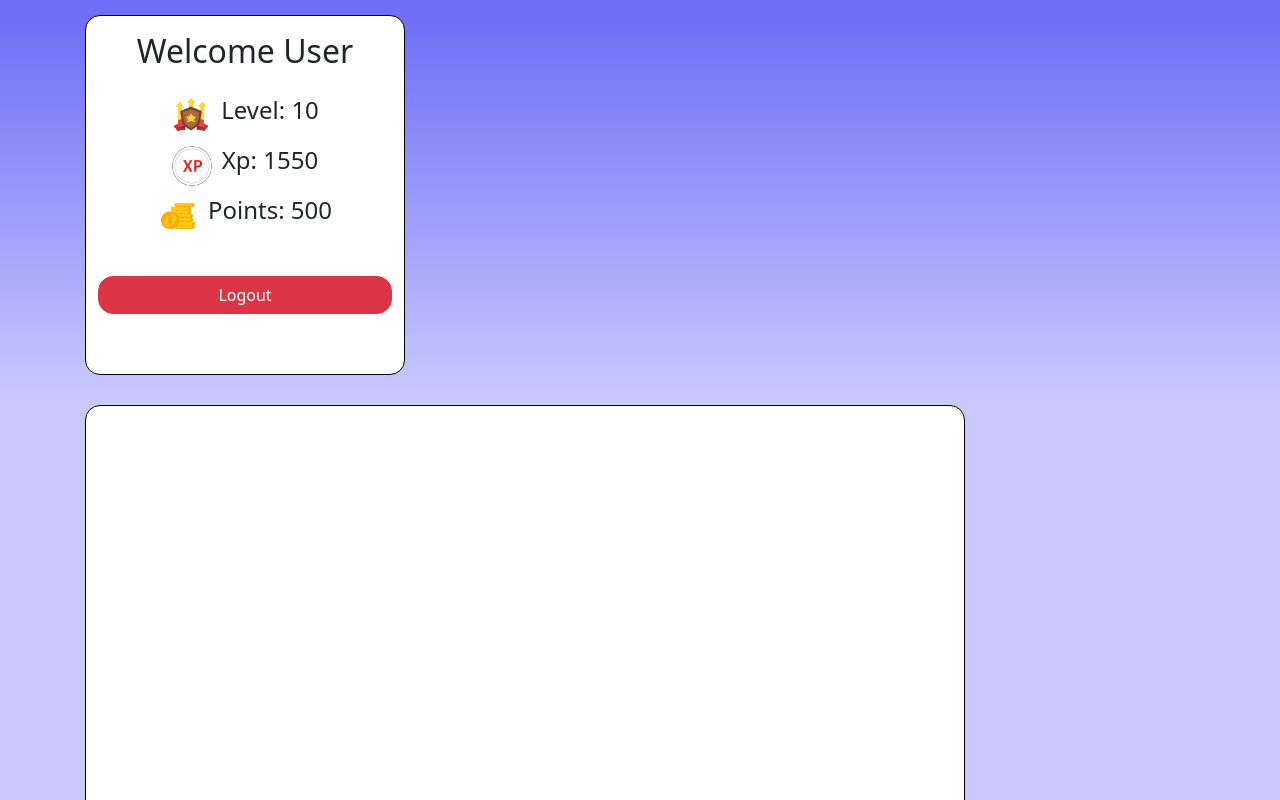
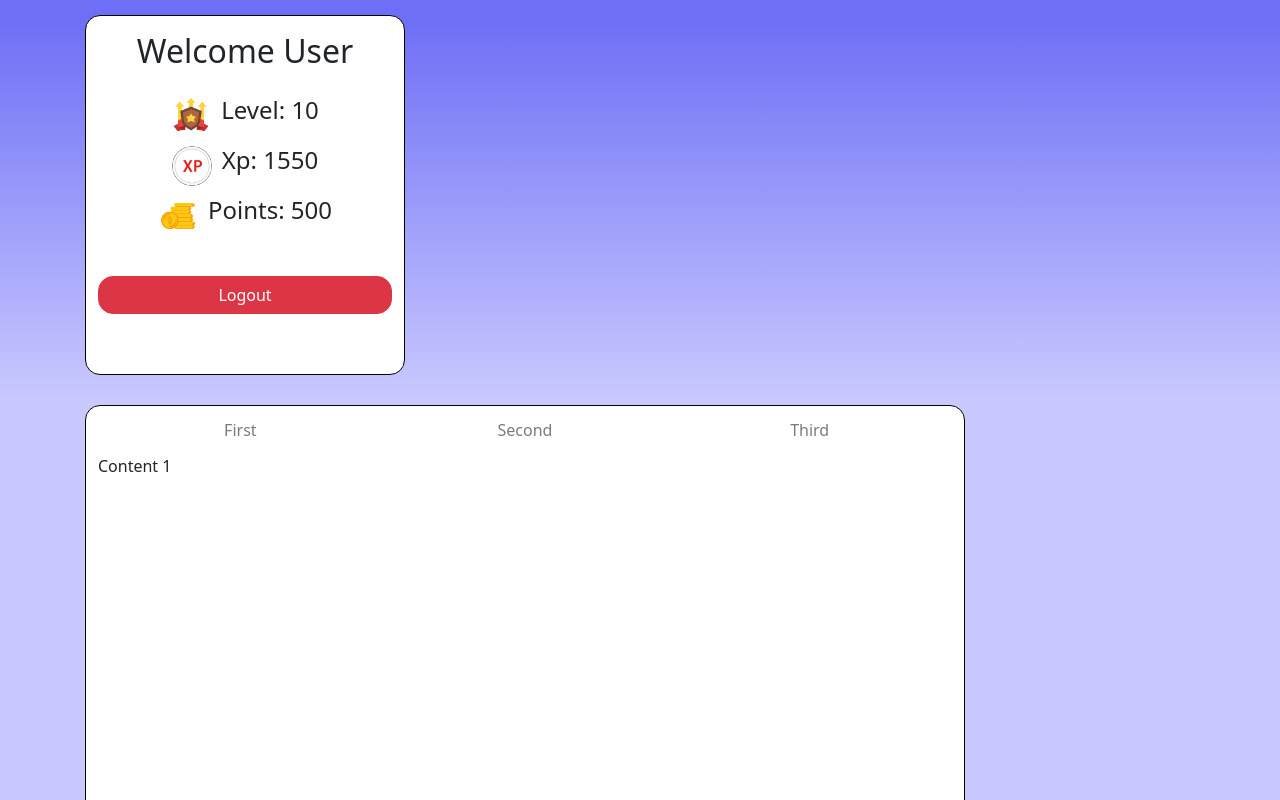
Before and after one commit to PinteaGeorge/AccesaQuest, an Angular app: page /dashboard in a window 1280 px wide. Shown: the top 800 px of the page. Built offline with nearby package versions, Linux system fonts and the light colour scheme.

Commit message:
third commit

```diff
--- a/package.json
+++ b/package.json
@@ -11,11 +11,12 @@
   "private": true,
   "dependencies": {
     "@angular/animations": "^13.2.7",
+    "@angular/cdk": "~15.2.6",
     "@angular/common": "~13.2.0",
     "@angular/compiler": "~13.2.0",
     "@angular/core": "~13.2.0",
     "@angular/forms": "~13.2.0",
-    "@angular/material": "^15.2.6",
+    "@angular/material": "~15.2.6",
     "@angular/platform-browser": "~13.2.0",
     "@angular/platform-browser-dynamic": "~13.2.0",
     "@angular/router": "~13.2.0",
--- a/src/app/components/dashboard/dashboard.component.html
+++ b/src/app/components/dashboard/dashboard.component.html
@@ -22,7 +22,11 @@
                 <button class="btn btn-danger btn-block mt-4 w-100">Logout</button>
             </div>
             <div class="container-content bg-white">
-                <mat-tab-group mat-align></mat-tab-group>
+                <mat-tab-group mat-stretch-tabs="false" mat-align-tabs="start">
+                    <mat-tab label="First">Content 1</mat-tab>
+                    <mat-tab label="Second">Content 2</mat-tab>
+                    <mat-tab label="Third">Content 3</mat-tab>
+                </mat-tab-group>
             </div>
         </div>
 
```
Also changed, not shown: 1 other file (tests, documents, lock files or other folders).
